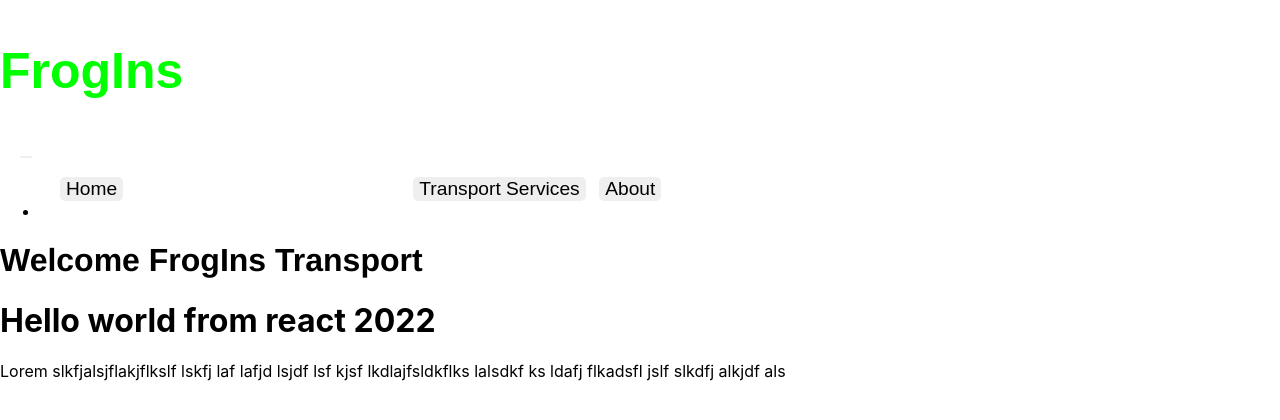
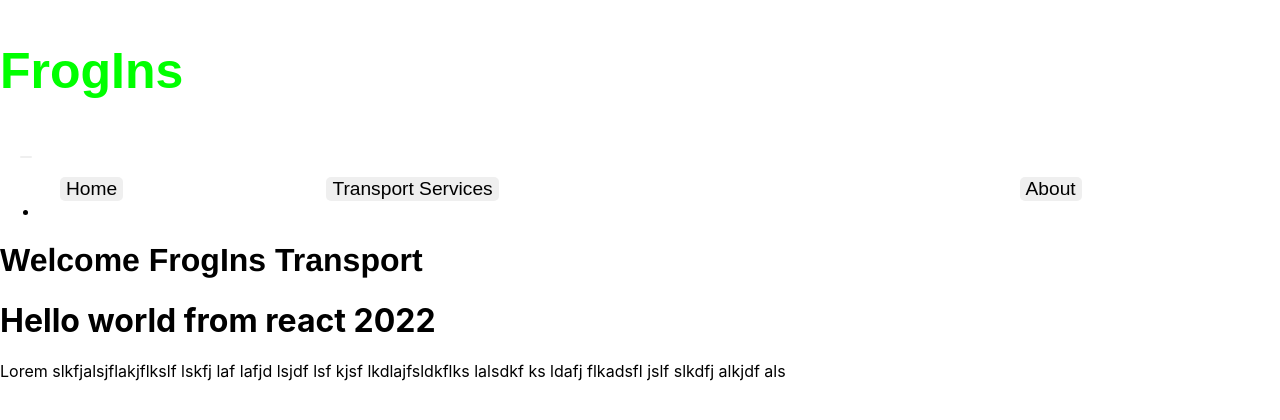
Before and after one commit to wiekusviljoen/myreactapp22, a React (Create React App) app: page / in a window 1280 px wide. Shown: the top 420 px of the page. Built offline with nearby package versions, Linux system fonts and the light colour scheme; the HTML template or start-up script is replaced by a standard one.

Commit message:
commit on master

```diff
--- a/src/components/Navbar.js
+++ b/src/components/Navbar.js
@@ -24,16 +24,15 @@ const Navbar = () => {
                 Home
               </button>
             </a>
+            <a href="/">
+              <button type="button" class="button2">
+                Transport Services
+              </button>
+            </a>
 
             <a href="/about">
               <button type="button" class="button1">
                 About
-              </button>
-            </a>
-
-            <a href="/">
-              <button type="button" class="button2">
-                Transport Services
               </button>
             </a>
 
--- a/src/index.css
+++ b/src/index.css
@@ -27,13 +27,13 @@ button {
 
 .button1 {
   border-radius: 5px;
-  position: relative; left: 40%;
+  position: relative; left: 60%;
 }
 
 
 .button2 {
   border-radius: 5px;
-  position: relative;left: 20%;
+  position: relative;left: 18%;
 
 
 }
```
